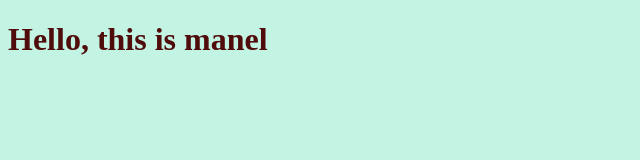
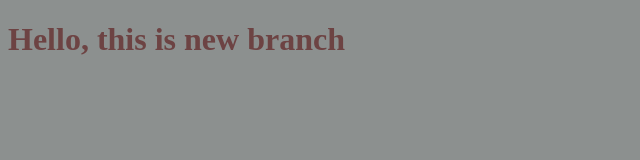
Before and after one commit to ManelHjaoujia/myproject, a plain HTML site: page index.html in a window 1280 px wide. Shown: the whole page, without its empty margins (0-640 px from the left). Drawn offline with Linux system fonts and the light colour scheme.

Commit message:
Changing style for the title

```diff
--- a/index.html
+++ b/index.html
@@ -7,8 +7,7 @@
     <link rel=" stylesheet" href="style.css">
 </head>
 <body>
-    <h1>Hello, this is manel</h1>
-
+    <h1>Hello, this is new branch</h1>
     <script src="app.js"> </script>
 </body>
 </html>
--- a/style.css
+++ b/style.css
@@ -1,6 +1,6 @@
 h1{
-    color: rgb(80, 11, 11);
+    color: rgb(109, 67, 67);
 }
 body{
-    background-color: rgb(195, 243, 227);
+    background-color: rgb(140, 144, 143);
 }
```
